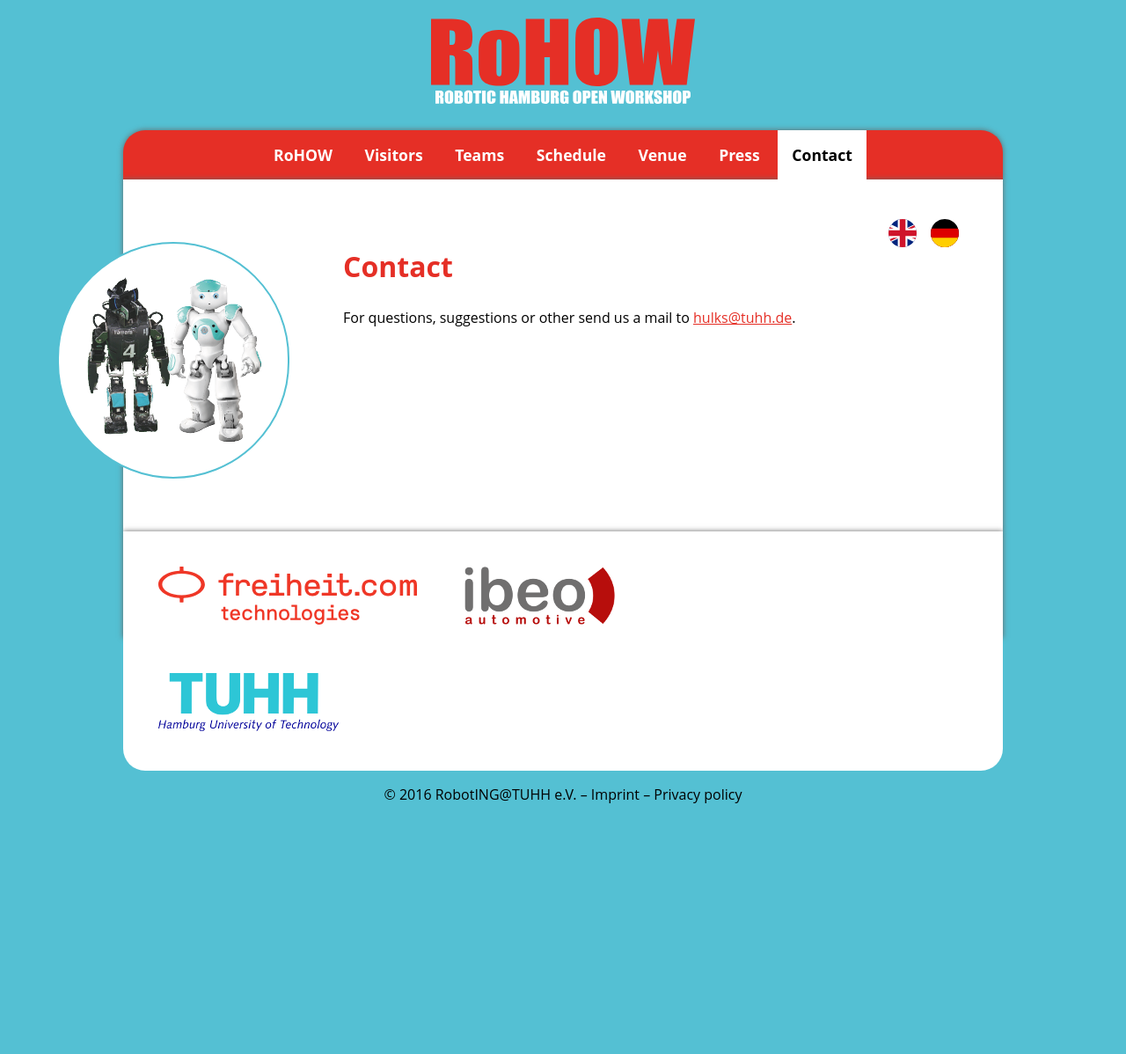
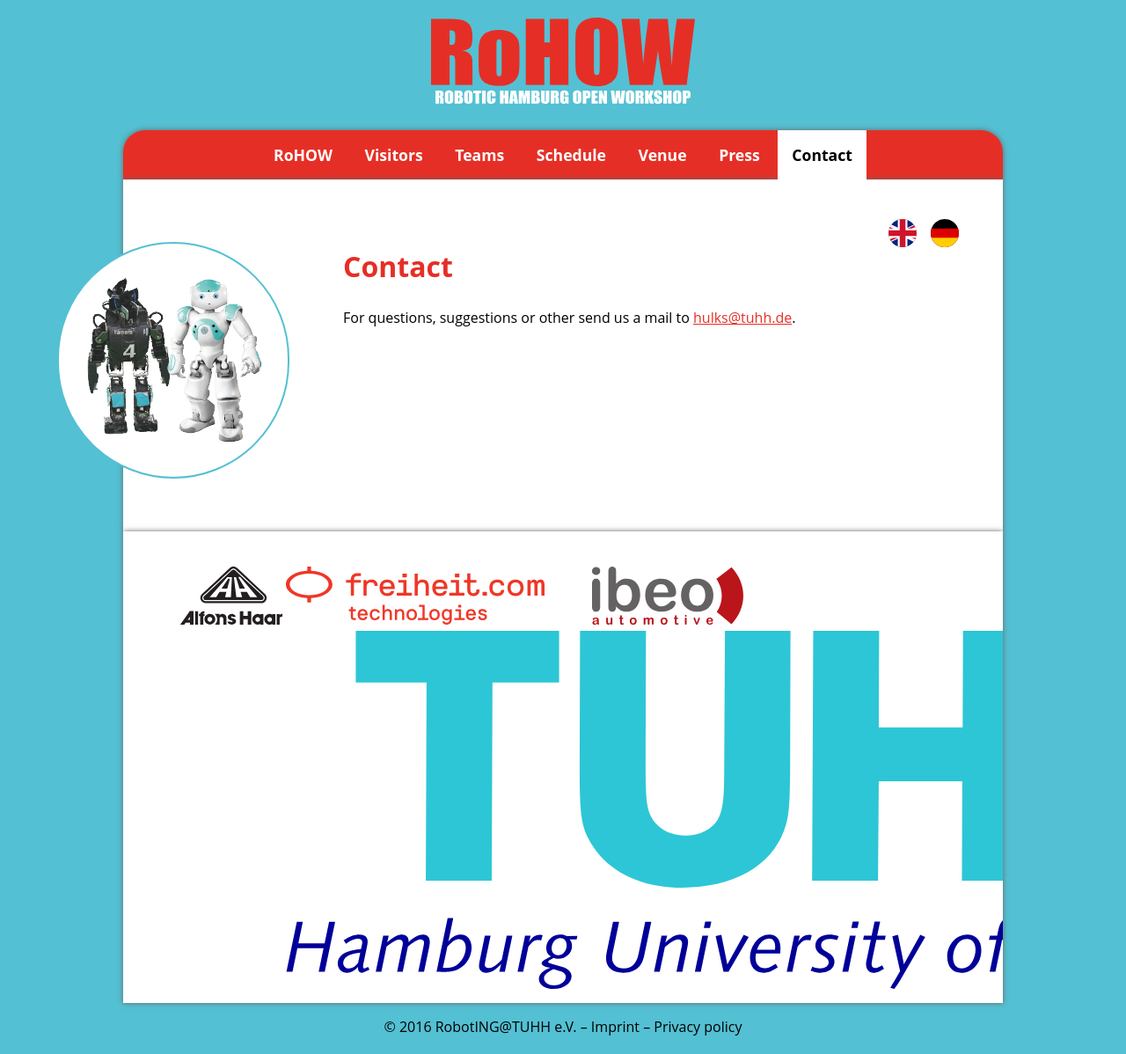
Before and after one commit to RHOrga/rhorga.github.io, a Jekyll site: the page built from 2017/en/contact.md, in a window 1280 px wide. Shown: the whole page at 88% size. Built offline with Jekyll 4.4.1, drawn with Linux system fonts in a browser that asks for light colours; before the commit the page ends 934 px from its top, so only the background shows below that.

Commit message:
Footer ordering and tuhh logo depends on lang

```diff
--- a/_includes/2017/footer_de.html
+++ b/_includes/2017/footer_de.html
@@ -3,9 +3,7 @@
         <img id="alfon" src="{{ site.baseurl }}/assets/img/haar.svg" alt="Alfons Haar" height="66" />
         <img id="freiheit" src="{{ site.baseurl }}/assets/img/freiheit.svg" alt="freiheit.com" height="66" />
         <img id="ibeo" src="{{ site.baseurl }}/assets/img/ibeo.svg" alt="Ibeo" height="66" />
-    </div>
-    <div id="university">
-        <img id="tuhh" src="{{ site.baseurl }}/assets/img/tuhh.png" alt="Technische Universit&auml;t Hamburg" />
+        <img id="tuhh" src="{{ site.baseurl }}/assets/img/tuhh_web_rgb_de.svg" alt="Technische Universit&auml;t Hamburg" />
     </div>
     <p>&copy; 2016 RobotING@TUHH e.V. &ndash; <a href="../de/imprint.html" lang="de">Impressum</a> &ndash; <a href="../de/privacy_policy.html" lang="de">Datenschutzerkl&auml;rung</a></p>
 </footer>
--- a/_includes/2017/footer_en.html
+++ b/_includes/2017/footer_en.html
@@ -1,10 +1,9 @@
 <footer>
     <div id="sponsors">
+        <img id="alfon" src="{{ site.baseurl }}/assets/img/haar.svg" alt="Alfons Haar" height="66" />
         <img id="freiheit" src="{{ site.baseurl }}/assets/img/freiheit.svg" alt="freiheit.com" height="66" />
-        <img id="ibeo" src="{{ site.baseurl }}/assets/img/ibeo.png" alt="Ibeo" />
-    </div>
-    <div id="university">
-        <img id="tuhh" src="{{ site.baseurl }}/assets/img/tuhh.png" alt="Technische Universit&auml;t Hamburg" />
+        <img id="ibeo" src="{{ site.baseurl }}/assets/img/ibeo.svg" alt="Ibeo" height="66" />
+        <img id="tuhh" src="{{ site.baseurl }}/assets/img/tuhh_web_rgb_en.svg" alt="Technische Universit&auml;t Hamburg" />
     </div>
     <p>&copy; 2016 RobotING@TUHH e.V. &ndash; <a href="../de/imprint.html" lang="de">Imprint</a> &ndash; <a href="../de/privacy_policy.html" lang="de">Privacy policy</a></p>
 </footer>
```
Also changed, not shown: assets/img/tuhh_web_rgb_de.svg (added), assets/img/tuhh_web_rgb_en.svg (added).
